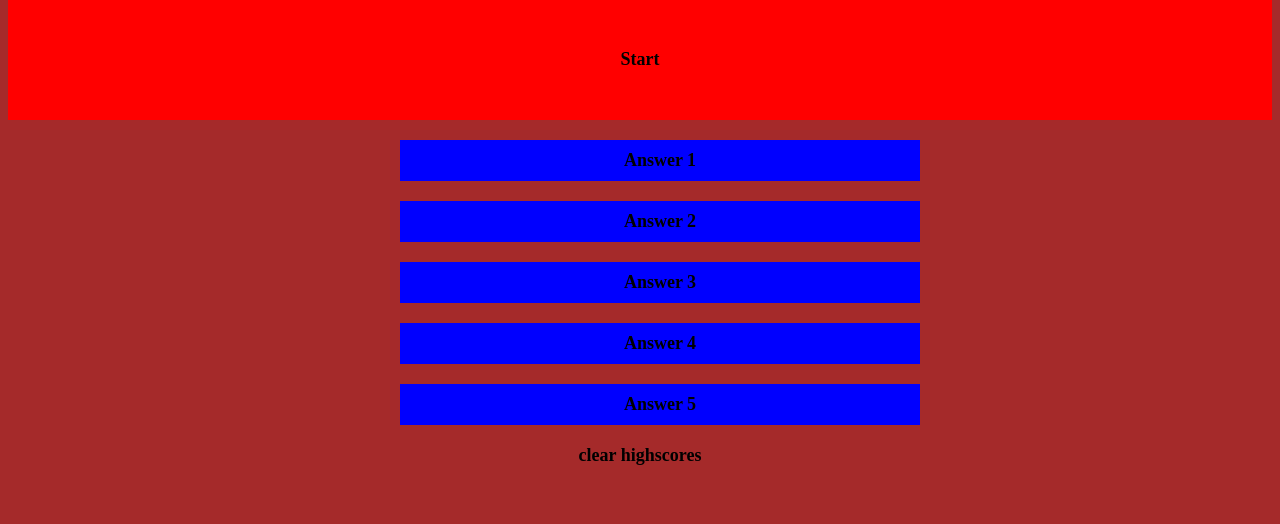
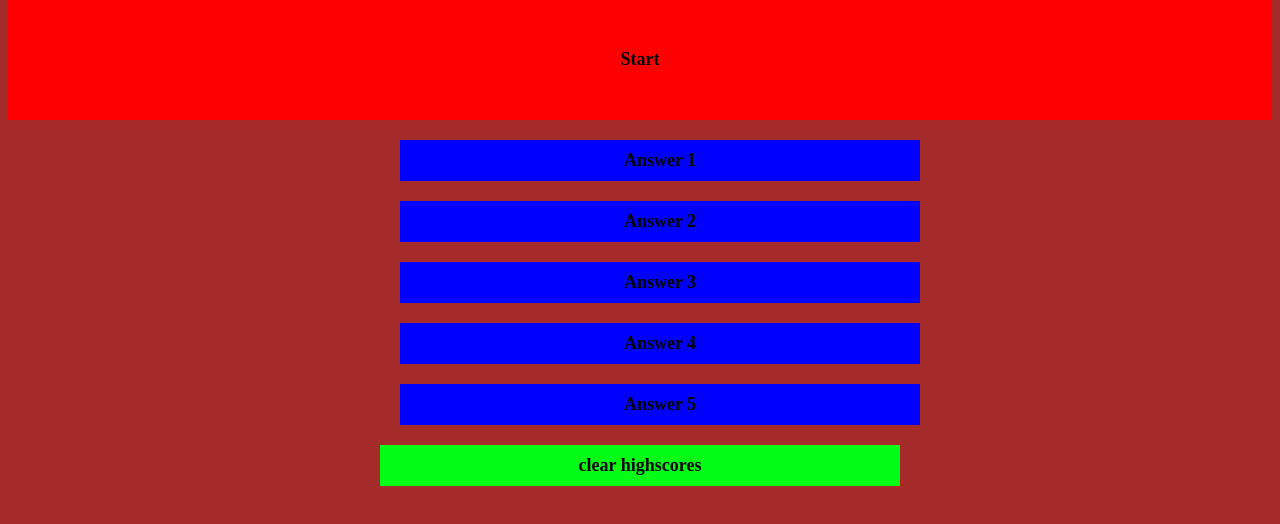
Before and after one commit to AidenBrennan/HomeworkWeek4Quiz, a plain HTML site: page index.html in a window 1280 px wide. Shown: the part 50-574 px from the top of the page. Drawn offline with Linux system fonts and the light colour scheme.

Commit message:
update style.css
adding styling to clear highscores button

```diff
--- a/assets/style.css
+++ b/assets/style.css
@@ -5,7 +5,6 @@
 title {
     text-align: center;
 }
-
 h1 {
     text-align: center;
     font-size: large;
@@ -35,3 +34,15 @@ h1 {
     max-width: 500px;
     max-height: 50px;
 }
+
+.clearhighscores p {
+    text-align: center;
+    margin-top: 20px;
+    margin-bottom: 20px;
+    margin-left: auto;
+    margin-right: auto;
+    background-color: rgb(0, 255, 21);
+    padding: 10px;
+    max-width: 500px;
+    max-height: 50px;
+}
```
